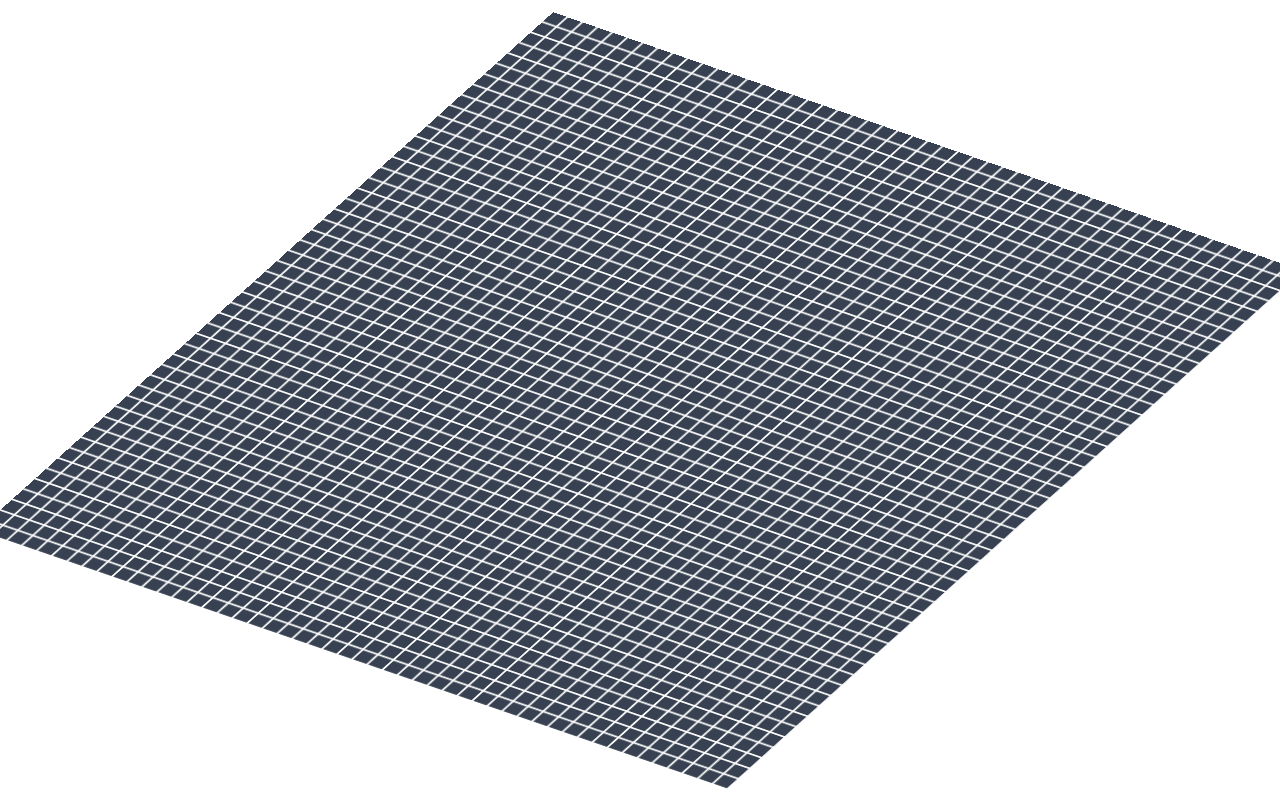
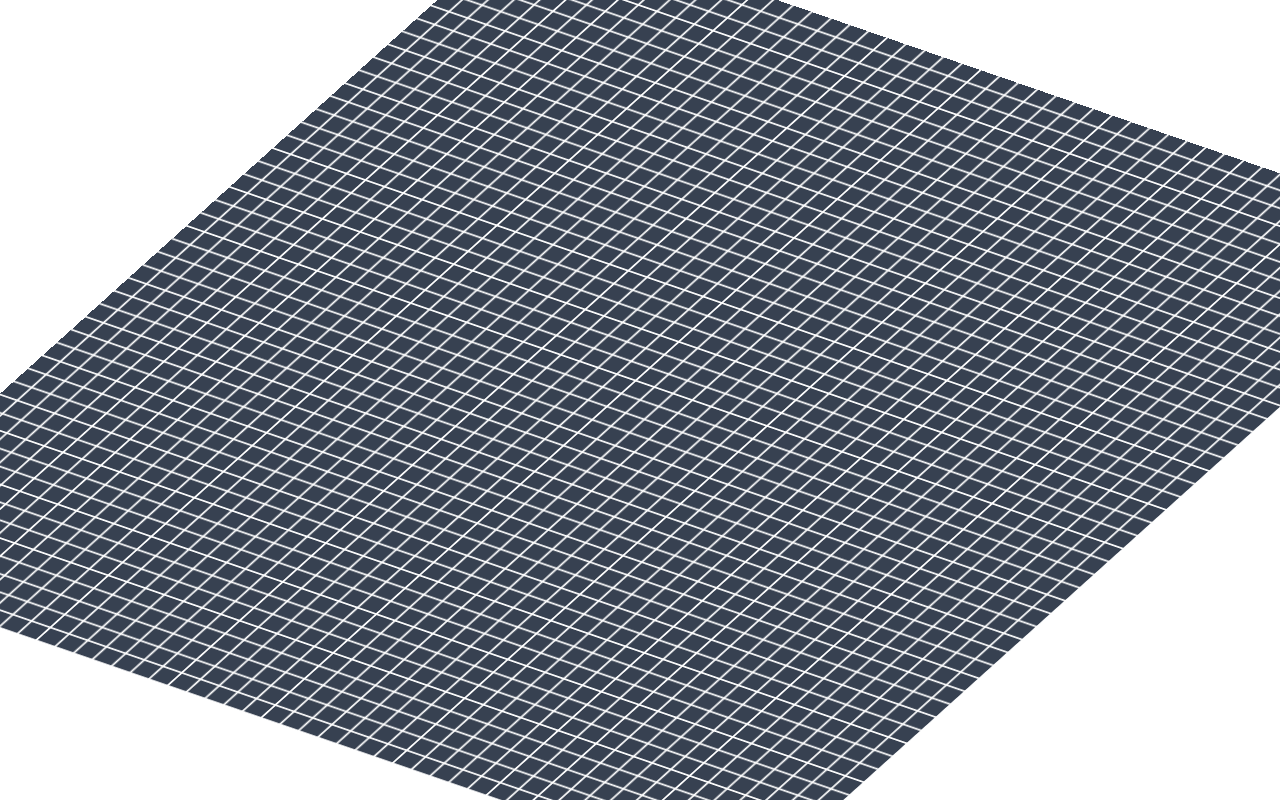
Before and after one commit to jorge-ivan-jimenez-reyes/WebPortfolioDesign, a Next.js app: page / in a window 1280 px wide. Built offline with nearby package versions, Linux system fonts and the light colour scheme.

Commit message:
structure

```diff
--- a/src/components/Custom3DView.tsx
+++ b/src/components/Custom3DView.tsx
@@ -12,8 +12,8 @@ const Custom3DGrid: React.FC = () => {
                 className="absolute top-1/2 left-1/2"
                 style={{
                     // Use 90vmin so the container is square and fits within the viewport
-                    width: '200vmin',
-                    height: '200vmin',
+                    width: '250vmin',
+                    height: '250vmin',
                     display: 'grid',
                     gridTemplateColumns: 'repeat(50, 1fr)',
                     gridTemplateRows: 'repeat(50, 1fr)',
```
